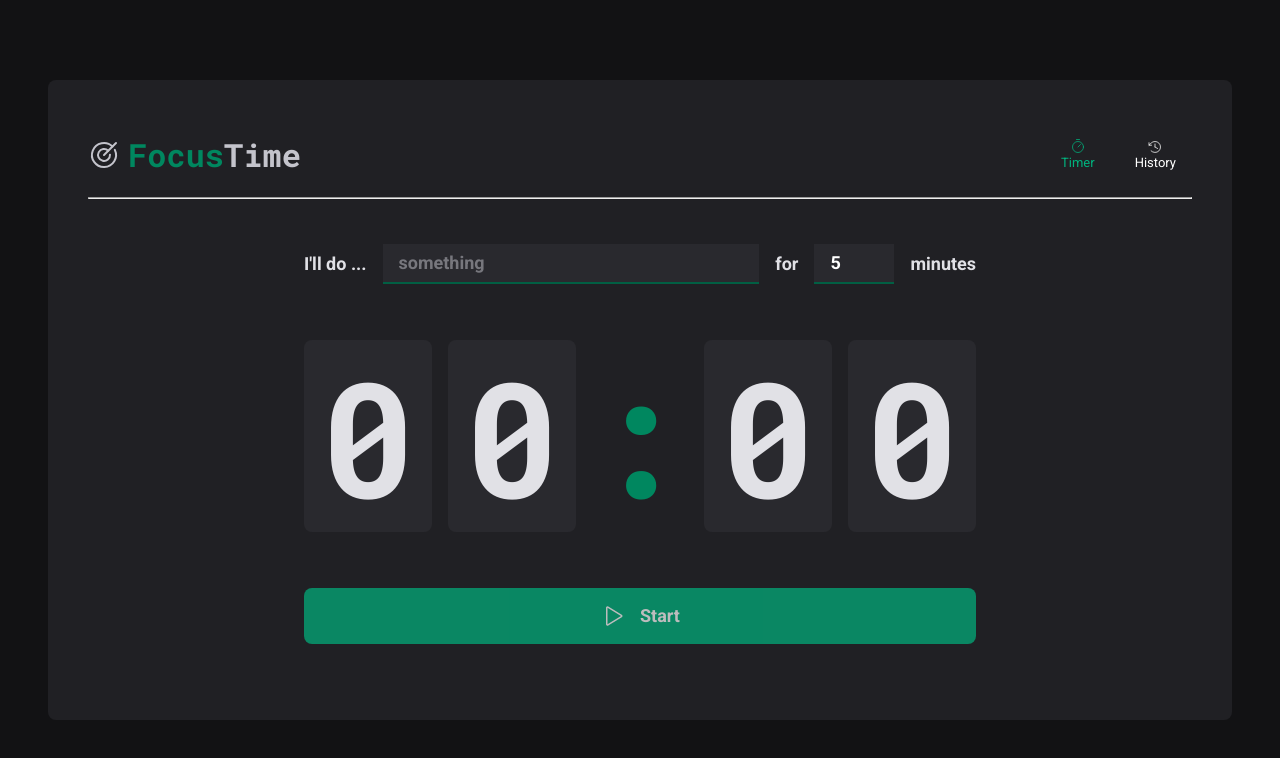
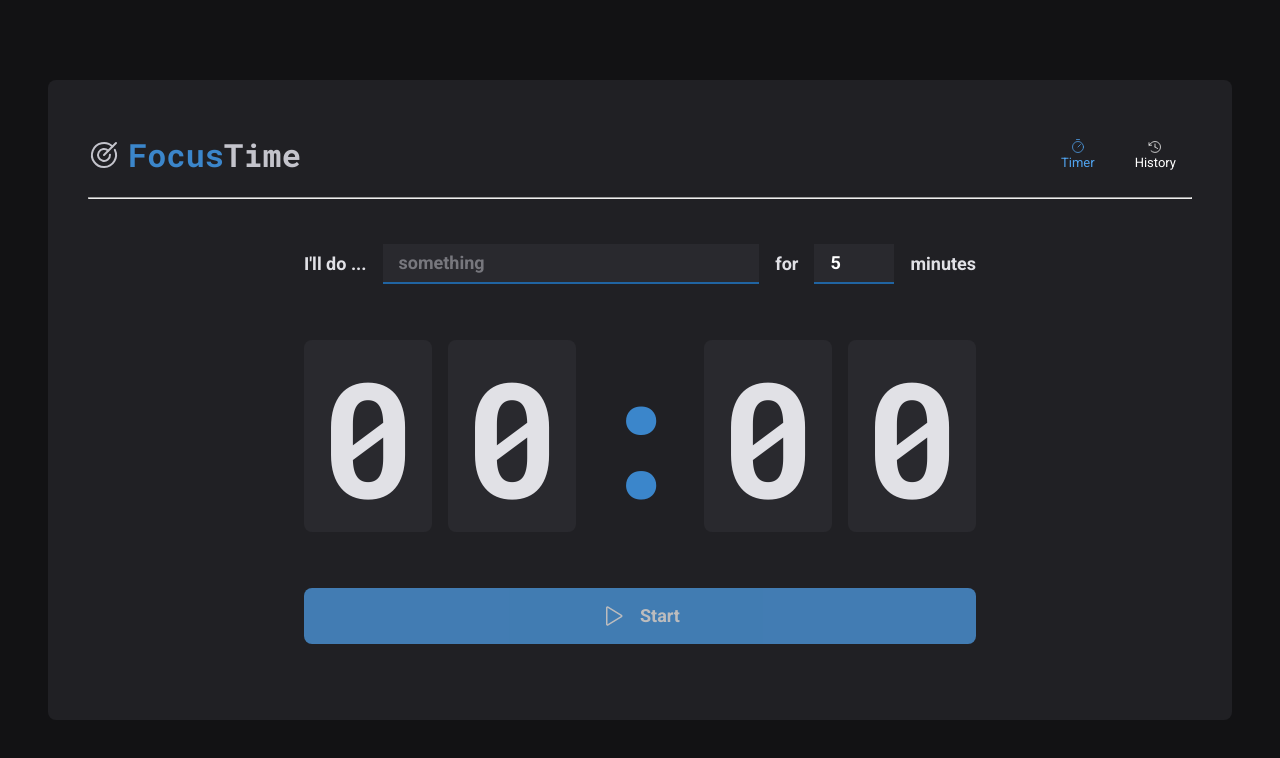
Before and after one commit to KayoRenato/FocusTime, a React (Vite) app: page / in a window 1280 px wide. Shown: the top 758 px of the page. Built offline with nearby package versions, Linux system fonts and the light colour scheme.

Commit message:
chore: change global style primary color

```diff
--- a/src/components/Header/style.ts
+++ b/src/components/Header/style.ts
@@ -14,12 +14,12 @@ export const HeaderContainer = styled.header`
 
     span {
       margin-left: 0.5rem;
-      color: ${({ theme }) => theme['green-500']};
+      color: ${({ theme }) => theme['primary-500']};
     }
   }
 
   Target {
-    color: ${(props) => props.theme['green-500']};
+    color: ${(props) => props.theme['primary-500']};
   }
 
   nav {
@@ -42,12 +42,12 @@ export const HeaderContainer = styled.header`
     color: ${({ theme }) => theme.white};
 
     &:hover {
-      border-bottom: 3px solid ${({ theme }) => theme['green-500']};
+      border-bottom: 3px solid ${({ theme }) => theme['primary-500']};
       cursor: pointer;
     }
 
     &.active {
-      color: ${({ theme }) => theme['green-300']};
+      color: ${({ theme }) => theme['primary-300']};
     }
   }
 `
--- a/src/pages/Home/styles.ts
+++ b/src/pages/Home/styles.ts
@@ -38,7 +38,7 @@ const BaseInput = styled.input`
   padding: 0.5rem 1rem;
 
   border: none;
-  border-bottom: 2px solid ${(props) => props.theme['green-700']};
+  border-bottom: 2px solid ${(props) => props.theme['primary-700']};
 
   font-size: inherit;
   font-weight: inherit;
@@ -46,7 +46,7 @@ const BaseInput = styled.input`
 
   &:focus {
     background: ${(props) => props.theme['gray-700']};
-    border: 1px solid ${(props) => props.theme['green-700']};
+    border: 1px solid ${(props) => props.theme['primary-700']};
     box-shadow: none;
   }
 
@@ -86,7 +86,7 @@ export const CountdownContainer = styled.div`
 
 export const Separator = styled.div`
   padding: 2rem 0;
-  color: ${(props) => props.theme['green-500']};
+  color: ${(props) => props.theme['primary-500']};
 
   width: 4ren;
   overflow: hidden;
@@ -105,7 +105,7 @@ export const StartCountdownButton = styled.button`
   justify-content: center;
   gap: 1rem;
 
-  background: ${(props) => props.theme['green-300']};
+  background: ${(props) => props.theme['primary-300']};
   color: ${(props) => props.theme.white};
 
   font-size: 1.125rem;
@@ -121,10 +121,10 @@ export const StartCountdownButton = styled.button`
   }
 
   &:not(:disabled):hover {
-    background: ${(props) => props.theme['green-500']};
+    background: ${(props) => props.theme['primary-500']};
   }
 
   &:not(:disabled):active {
-    background: ${(props) => props.theme['green-700']};
+    background: ${(props) => props.theme['primary-700']};
   }
 `
--- a/src/styles/themes/default.ts
+++ b/src/styles/themes/default.ts
@@ -1,5 +1,17 @@
 export const defaultTheme = {
   white: '#fff',
+
+  'primary-300': '#50a3ef',
+  'primary-500': '#3b86cb',
+  'primary-700': '#2064a2',
+
+  'secondary-300': '#3b86cb',
+  'secondary-500': '#00875F',
+  'secondary-700': '#015F43',
+
+  'background-300': '#3b86cb',
+  'background-500': '#00875F',
+  'background-700': '#015F43',
 
   'gray-100': '#E1E1E6',
   'gray-300': '#C4C4CC',
```
